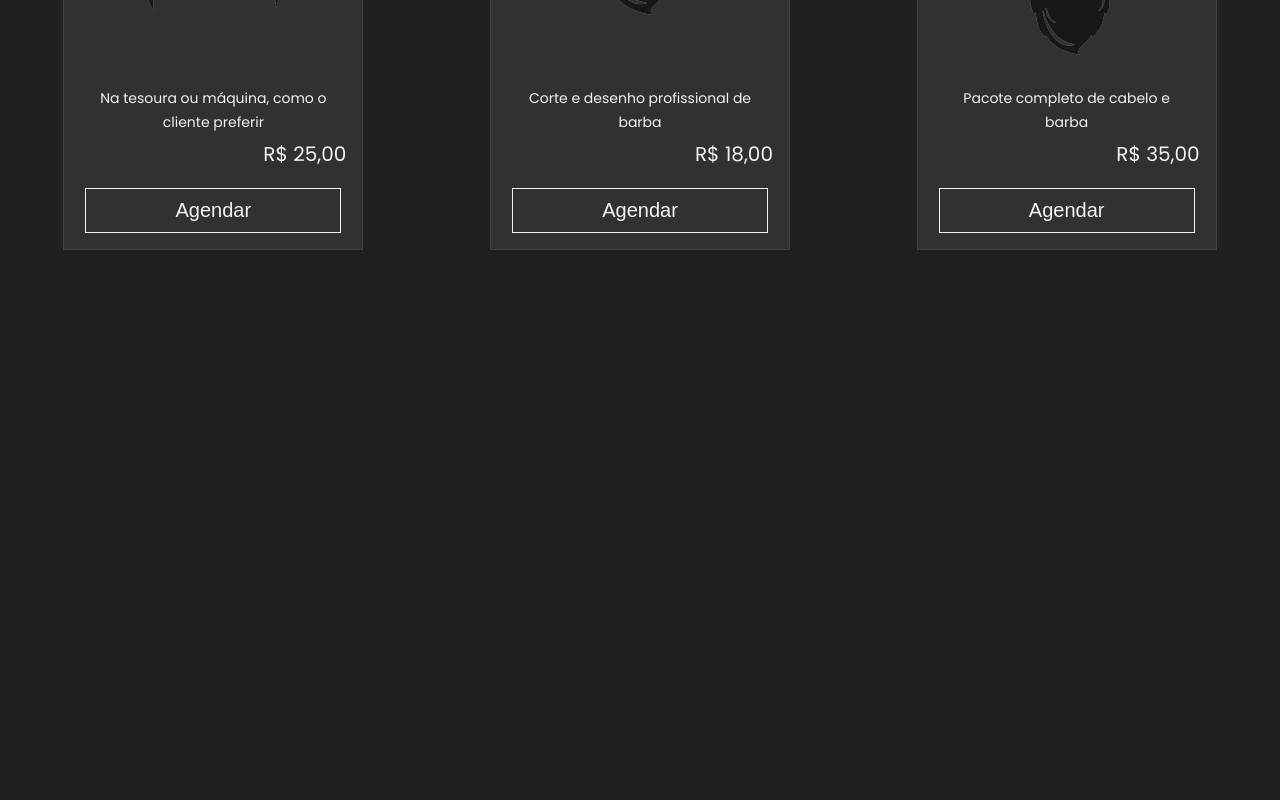
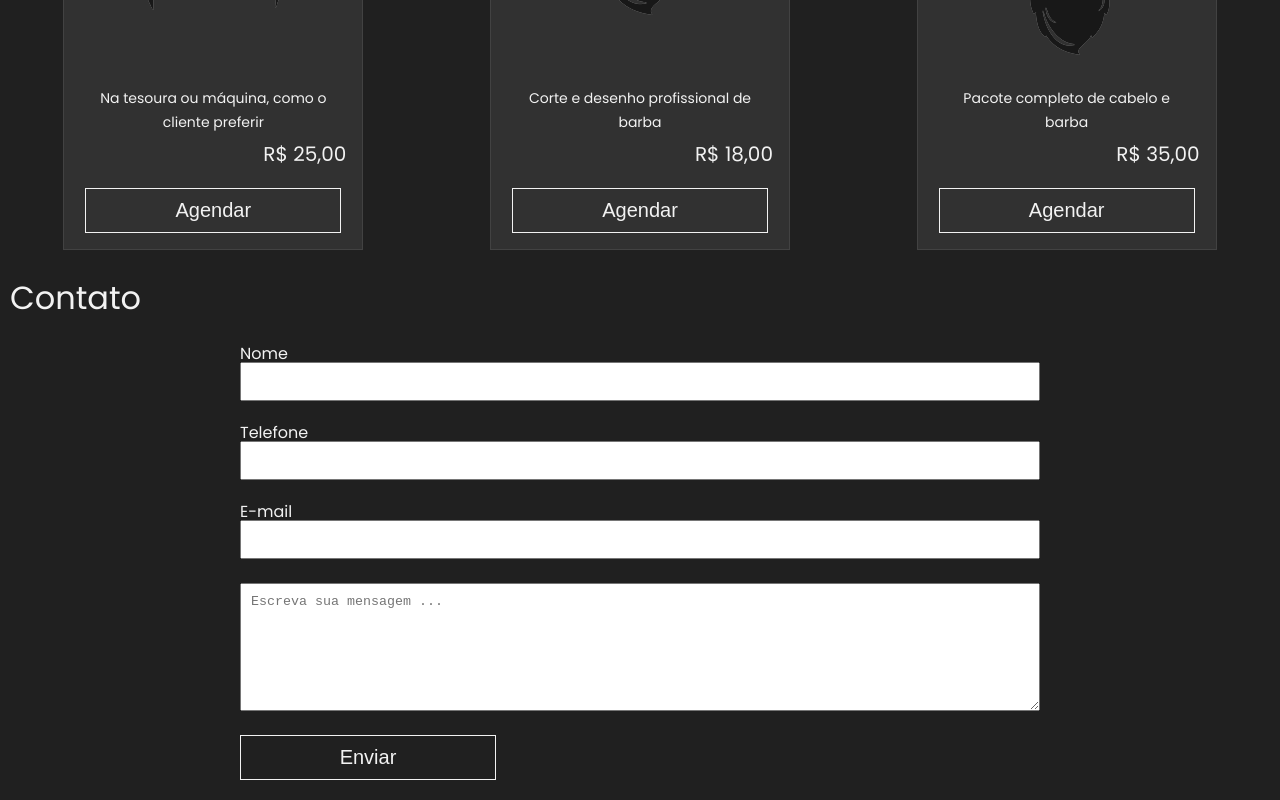
Before and after one commit to fernandoprestes/landing-page-barbearia, a React (Vite) app: page / in a window 1280 px wide. Shown: the part 1639-2439 px from the top of the page. Before the commit the page ends 1889 px from the top, so only its background shows below. Built offline with nearby package versions, Linux system fonts and the light colour scheme.

Commit message:
add contact form pages

```diff
--- /dev/null
+++ b/src/pages/Home/Contact/index.tsx
@@ -0,0 +1,27 @@
+import Button from '../../../components/Button'
+import { Title } from '../../../components/Title'
+import style from './styles.module.scss'
+
+export const Contact = () => {
+  return (
+    <div className={style.contact}>
+      <Title>Contato</Title>
+      <form id="contact" action="/page" className={style.contact__form}>
+        <label htmlFor="name">Nome</label>
+        <input type="text" name="name" id="name" />
+        <label htmlFor="phone">Telefone</label>
+        <input type="tel" name="phone" id="phone" />
+        <label htmlFor="email">E-mail</label>
+        <input type="email" name="email" id="email" />
+        <textarea
+          name="message"
+          placeholder="Escreva sua mensagem ..."
+        ></textarea>
+
+        <Button type="submit">Enviar</Button>
+      </form>
+    </div>
+  )
+}
+
+export default Contact
--- /dev/null
+++ b/src/pages/Home/Contact/styles.module.scss
@@ -0,0 +1,28 @@
+.contact {
+  margin: 0 auto;
+  padding: 0 1rem;
+  font-size: 1.6rem;
+
+  @media (min-width: 1320px) {
+    width: 1280px;
+  }
+
+  &__form {
+    display: flex;
+    flex-direction: column;
+
+    width: min(800px, 90vw);
+
+    margin: 0 auto 2rem;
+
+    & input {
+      margin-bottom: 2.4rem;
+      padding: 1rem;
+    }
+
+    & textarea {
+      padding: 1rem;
+      height: 128px;
+    }
+  }
+}
--- a/src/pages/Home/index.tsx
+++ b/src/pages/Home/index.tsx
@@ -1,6 +1,7 @@
 import { Hero } from './Hero'
 import { About } from './About/intex'
 import { Products } from './Products'
+import Contact from './Contact'
 
 export const Home = () => {
   return (
@@ -8,6 +9,7 @@ export const Home = () => {
       <Hero />
       <About />
       <Products />
+      <Contact />
     </main>
   )
 }
```
